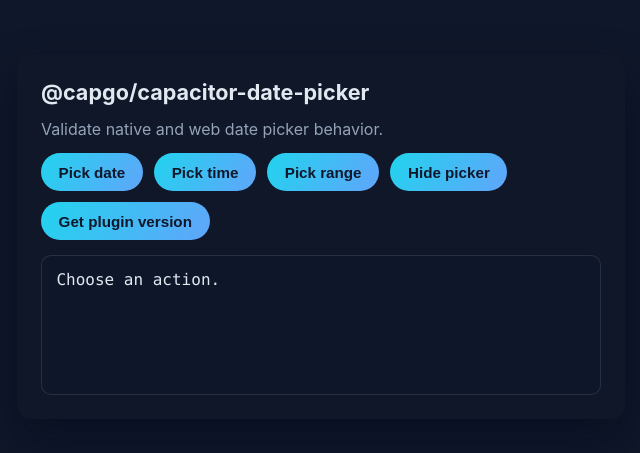
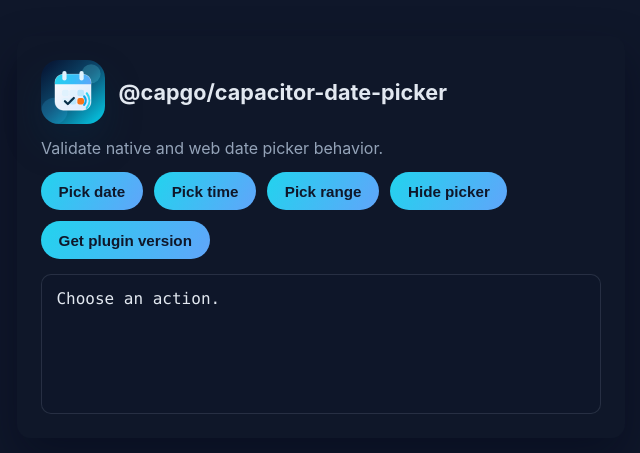
Before and after one commit to Cap-go/capacitor-date-picker, a website built with Vite: page example-app/index.html in a window 1280 px wide. Shown: the part 187-640 px from the top of the page, without its empty margins (319-959 px from the left). Built offline with nearby package versions, Linux system fonts and the light colour scheme; what @capacitor/core, @capgo/capacitor-updater would draw is missing.

Commit message:
feat: add date picker example app logo

```diff
--- a/example-app/index.html
+++ b/example-app/index.html
@@ -4,11 +4,16 @@
     <meta charset="utf-8" />
     <meta name="viewport" content="width=device-width, initial-scale=1.0" />
     <title>@capgo/capacitor-date-picker Example</title>
+    <link rel="icon" type="image/svg+xml" href="/app-icon.svg" />
+    <link rel="apple-touch-icon" href="/apple-touch-icon.png" />
     <link rel="stylesheet" href="/src/style.css" />
   </head>
   <body>
     <main class="container">
-      <h1>@capgo/capacitor-date-picker</h1>
+      <header class="app-header">
+        <img class="app-logo" src="/app-icon.svg" alt="" />
+        <h1>@capgo/capacitor-date-picker</h1>
+      </header>
       <p class="lead">Validate native and web date picker behavior.</p>
 
       <div class="actions">
--- a/example-app/src/style.css
+++ b/example-app/src/style.css
@@ -28,6 +28,20 @@ main.container {
 h1 {
   margin: 0;
   font-size: 1.35rem;
+}
+
+.app-header {
+  display: flex;
+  align-items: center;
+  gap: 0.85rem;
+}
+
+.app-logo {
+  width: 4rem;
+  height: 4rem;
+  border-radius: 18px;
+  box-shadow: 0 18px 35px rgba(8, 47, 73, 0.35);
+  flex: 0 0 auto;
 }
 
 .lead {
```
Also changed, not shown: .github/workflows/deploy_example_app.yml, example-app/public/app-icon.png (added), example-app/public/app-icon.svg (added), example-app/public/apple-touch-icon.png (added), example-app/resources/icon.png (added).
